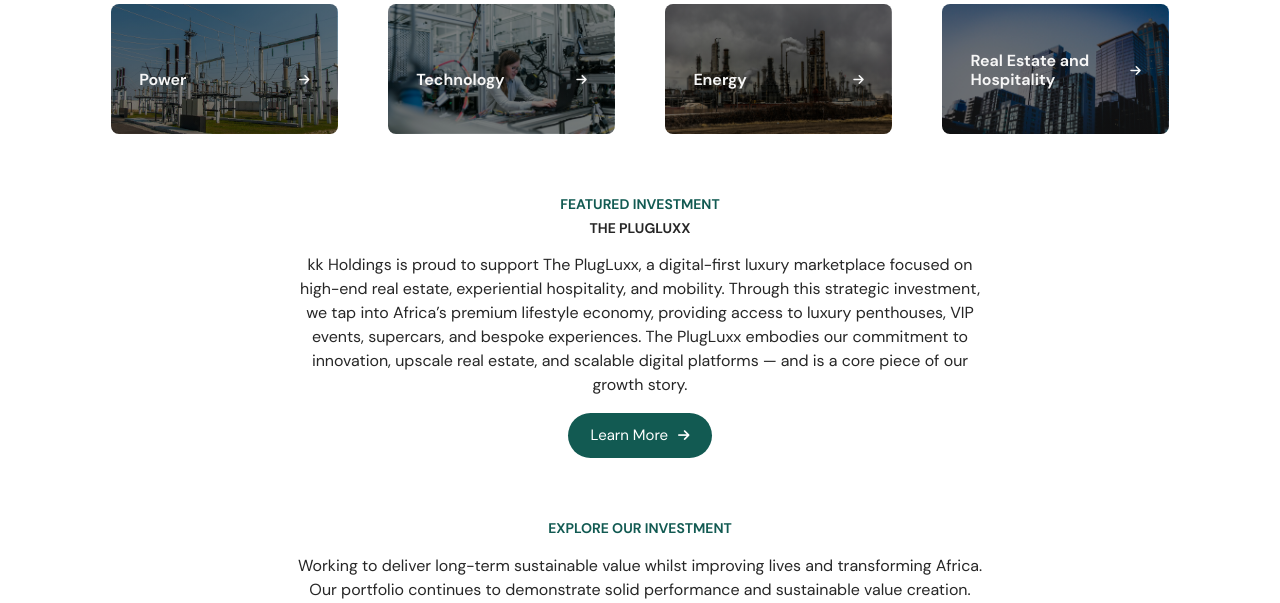
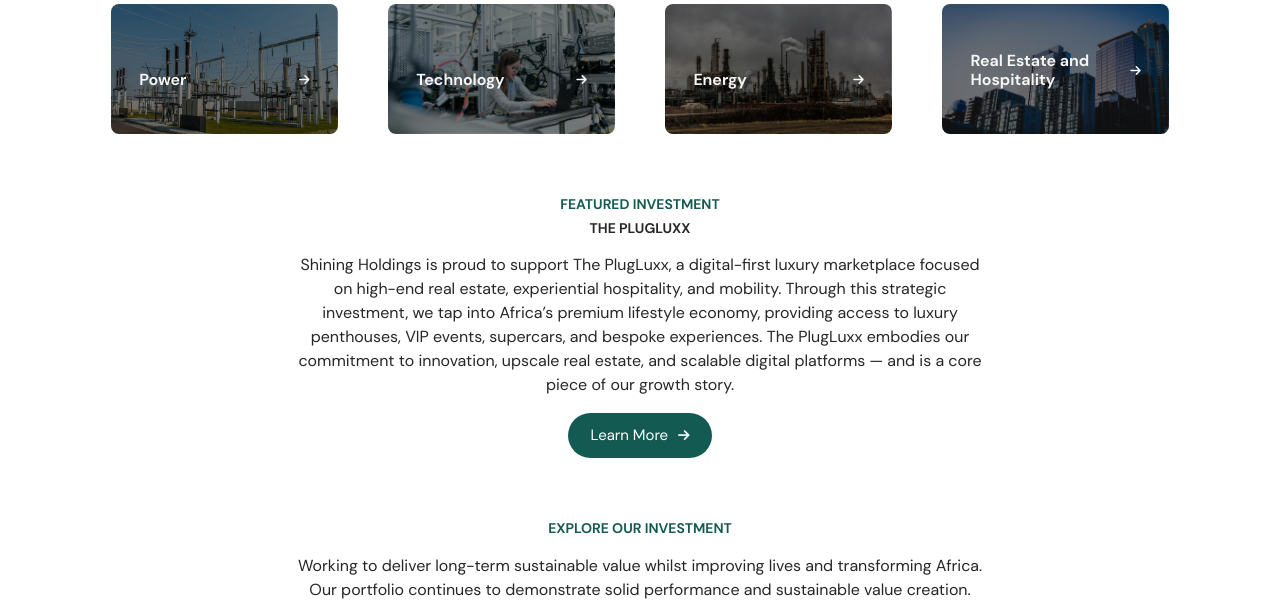
Before and after one commit to hisreal/shinningholdings, a PHP site: page / in a window 1280 px wide. Shown: the part 994-1597 px from the top of the page. Run offline with PHP 8.4, Linux system fonts and the light colour scheme.

Commit message:
Update index.php

```diff
--- a/index.php
+++ b/index.php
@@ -112,7 +112,7 @@
 			<div class="col-md-10 col-lg-8">
 				<h6 class="main-head">FEATURED INVESTMENT</h6>
 					<h6 style="color:#262626; margin-top: -10px" class="main-head">The PlugLuxx</h6>
-				<p style="text-align: center; font-size: 16px" class="lead text-muted">kk Holdings is proud to support The PlugLuxx, a digital-first luxury marketplace focused on high-end real estate, experiential hospitality, and mobility. Through this strategic investment,
+				<p style="text-align: center; font-size: 16px" class="lead text-muted">Shining Holdings is proud to support The PlugLuxx, a digital-first luxury marketplace focused on high-end real estate, experiential hospitality, and mobility. Through this strategic investment,
 					we tap into Africa’s premium lifestyle economy, providing access to luxury penthouses, VIP events, supercars, and bespoke experiences. The PlugLuxx embodies our commitment to innovation, upscale real estate, and scalable digital platforms — and is a core piece of our growth story.</p>
 				<center><a href="https://theplugluxx.com/" style="font-weight: 200" class="btn btn-primary rounded-pill">Learn More<i class="fas fa-arrow-right fa-sm ms-1"></i></a></center>
 
```
